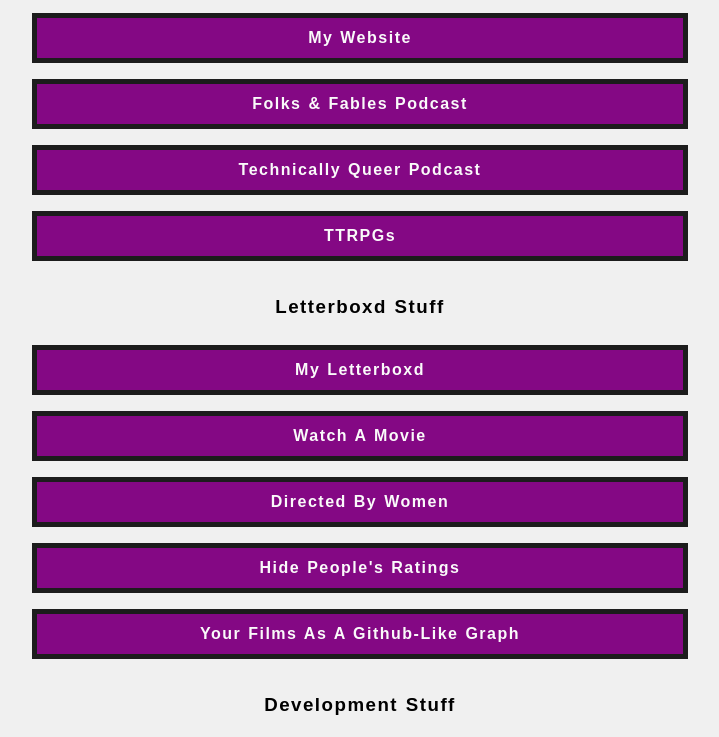
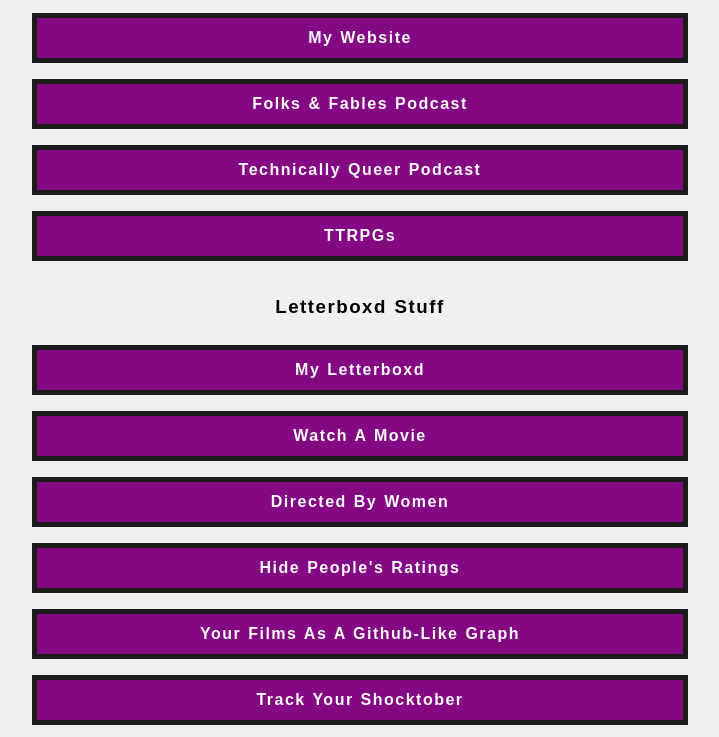
Before and after one commit to HoloPollock/holopollock.net, an Astro site: page / in a window 1280 px wide. Shown: the part 215-952 px from the top of the page, without its empty margins (280-999 px from the left). Built offline with nearby package versions, Linux system fonts and the light colour scheme; Astro itself is replaced by a stand-in of ours; a web font is replaced by a local one.

Commit message:
add shocktober

```diff
--- a/src/pages/index.astro
+++ b/src/pages/index.astro
@@ -38,6 +38,7 @@
       <Card link="https://www.filmfrequency.com">
         Your Films as a Github-like Graph
       </Card>
+      <Card link="https://www.shocktober.zone/">Track Your Shocktober</Card>
       <Divider>Development Stuff</Divider>
       <Card link="https://github.com/holopollock">My Github</Card>
       <Card link="https://github.com/goodbyteco">Goodbyte</Card>
```
